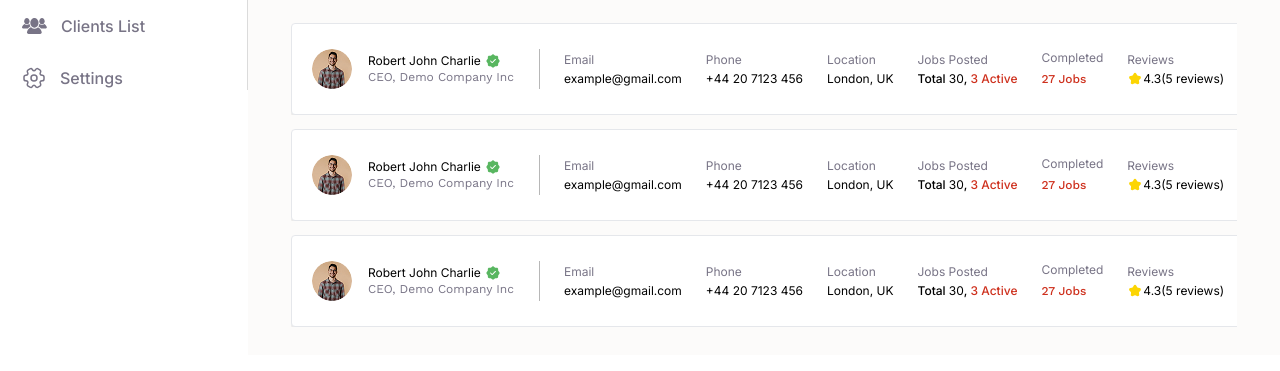
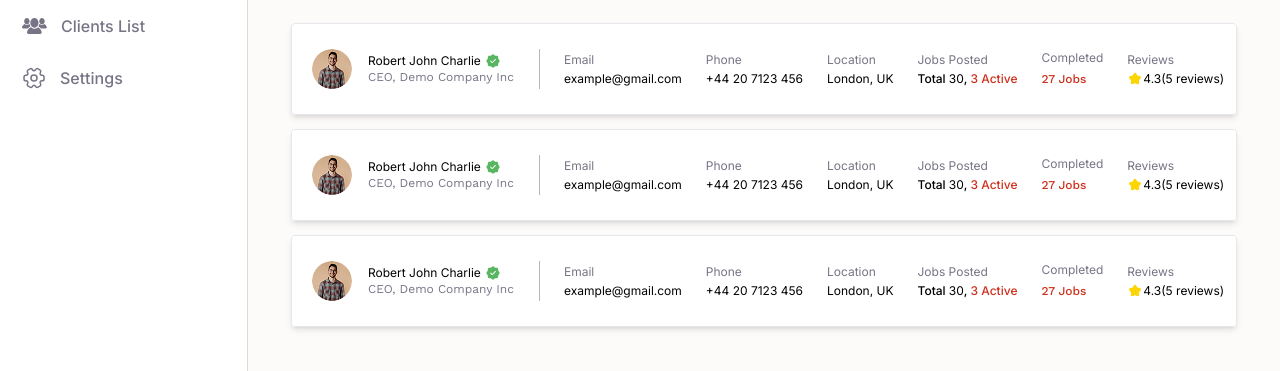
Before and after one commit to markPLP/g2-commercial, a plain HTML site: page dashboard-client-list.html in a window 1280 px wide. Shown: the part 159-530 px from the top of the page. Drawn offline with nearby package versions, Linux system fonts and the light colour scheme.

Commit message:
h screen fix

```diff
--- a/dashboard-client-list.html
+++ b/dashboard-client-list.html
@@ -15,7 +15,7 @@
   </head>
   <body>
     <main>
-      <section class="flex overflow-hidden">
+      <section class="flex overflow-hidden h-screen">
         <aside
           class="border-r border-[#DBDBDB] max-w-[148px] sm:max-w-[248px] overflow-hidden transition-all duration-500 ease-in-out h-full w-[135px] sm:w-[248px]"
         >
@@ -308,10 +308,10 @@
             <div class="space-y-[14px]">
               <!-- user list row -->
               <div
-                class="overflow-x-auto transition-all duration-300 hover:-translate-y-2"
+                class="overflow-x-auto transition-all duration-300 hover:-translate-y-2 rounded-[4px] shadow-md border border-gray-200"
               >
                 <div
-                  class="min-w-max grid grid-cols-[228px,1fr,auto] items-center bg-white pl-5 pr-7 py-4 rounded-[4px] shadow-md border border-gray-200 min-h-[90px] hover:bg-gray-100"
+                  class="min-w-max grid grid-cols-[228px,1fr,auto] items-center bg-white rounded-[4px] pl-5 pr-7 py-4 min-h-[90px] hover:bg-gray-100"
                 >
                   <!-- User Info -->
                   <div class="flex items-center border-r border-[#B7B7B7]">
@@ -444,10 +444,10 @@
               </div>
               <!-- user list row -->
               <div
-                class="overflow-x-auto transition-all duration-300 hover:-translate-y-2"
+                class="overflow-x-auto transition-all duration-300 hover:-translate-y-2 rounded-[4px] shadow-md border border-gray-200"
               >
                 <div
-                  class="min-w-max grid grid-cols-[228px,1fr,auto] items-center bg-white pl-5 pr-7 py-4 rounded-[4px] shadow-md border border-gray-200 min-h-[90px] hover:bg-gray-100"
+                  class="min-w-max grid grid-cols-[228px,1fr,auto] items-center bg-white pl-5 pr-7 py-4 min-h-[90px] hover:bg-gray-100"
                 >
                   <!-- User Info -->
                   <div class="flex items-center border-r border-[#B7B7B7]">
@@ -580,10 +580,10 @@
               </div>
               <!-- user list row -->
               <div
-                class="overflow-x-auto transition-all duration-300 hover:-translate-y-2"
+                class="overflow-x-auto transition-all duration-300 hover:-translate-y-2 rounded-[4px] shadow-md border border-gray-200"
               >
                 <div
-                  class="min-w-max grid grid-cols-[228px,1fr,auto] items-center bg-white pl-5 pr-7 py-4 rounded-[4px] shadow-md border border-gray-200 min-h-[90px] hover:bg-gray-100"
+                  class="min-w-max grid grid-cols-[228px,1fr,auto] items-center bg-white pl-5 pr-7 py-4 min-h-[90px] hover:bg-gray-100"
                 >
                   <!-- User Info -->
                   <div class="flex items-center border-r border-[#B7B7B7]">
```
Also changed, not shown: dashboard-user.html (+1 -1 lines).
